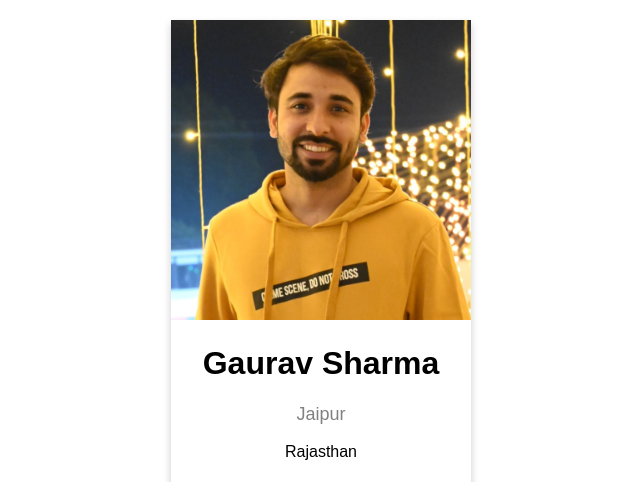
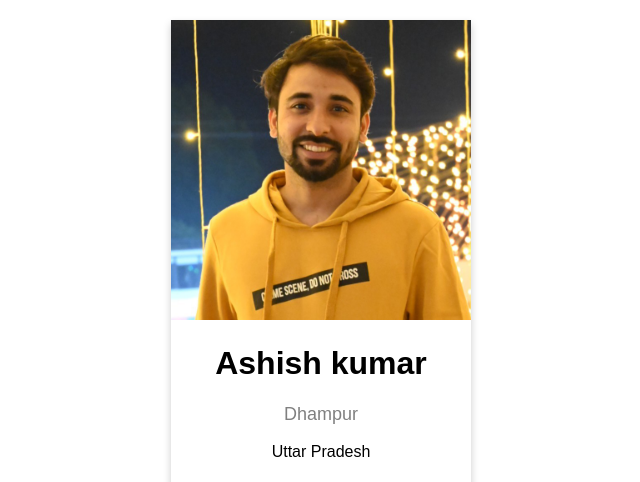
Before and after one commit to ashishkumar19ak8/code, a plain HTML site: page index.html in a window 1280 px wide. Shown: the top 482 px of the page, without its empty margins (319-959 px from the left). Drawn offline with Linux system fonts and the light colour scheme.

Commit message:
adding my details

```diff
--- a/index.html
+++ b/index.html
@@ -49,9 +49,9 @@
 
     <div class="card">
       <img src="./image.jfif" alt="John" style="width: 100%" />
-      <h1>Gaurav Sharma</h1>
-      <p class="title">Jaipur</p>
-      <p>Rajasthan</p>
+      <h1>Ashish kumar</h1>
+      <p class="title">Dhampur</p>
+      <p>Uttar Pradesh</p>
       <div style="margin: 24px 0">
         <a href="https://learning-ocean.com/"><i class="fa fa-globe"></i></a>
         <a href="https://t.me/learningocean"><i class="fa fa-telegram"></i></a>
```
